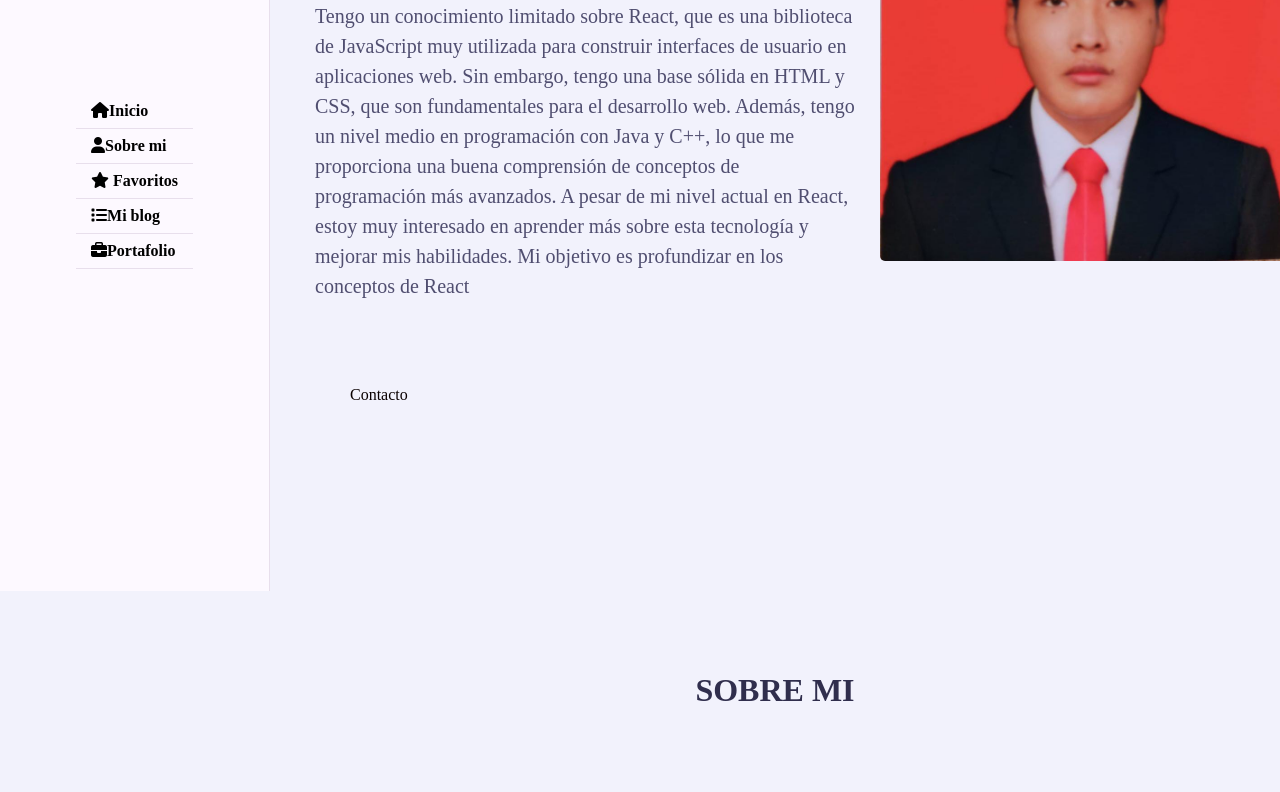
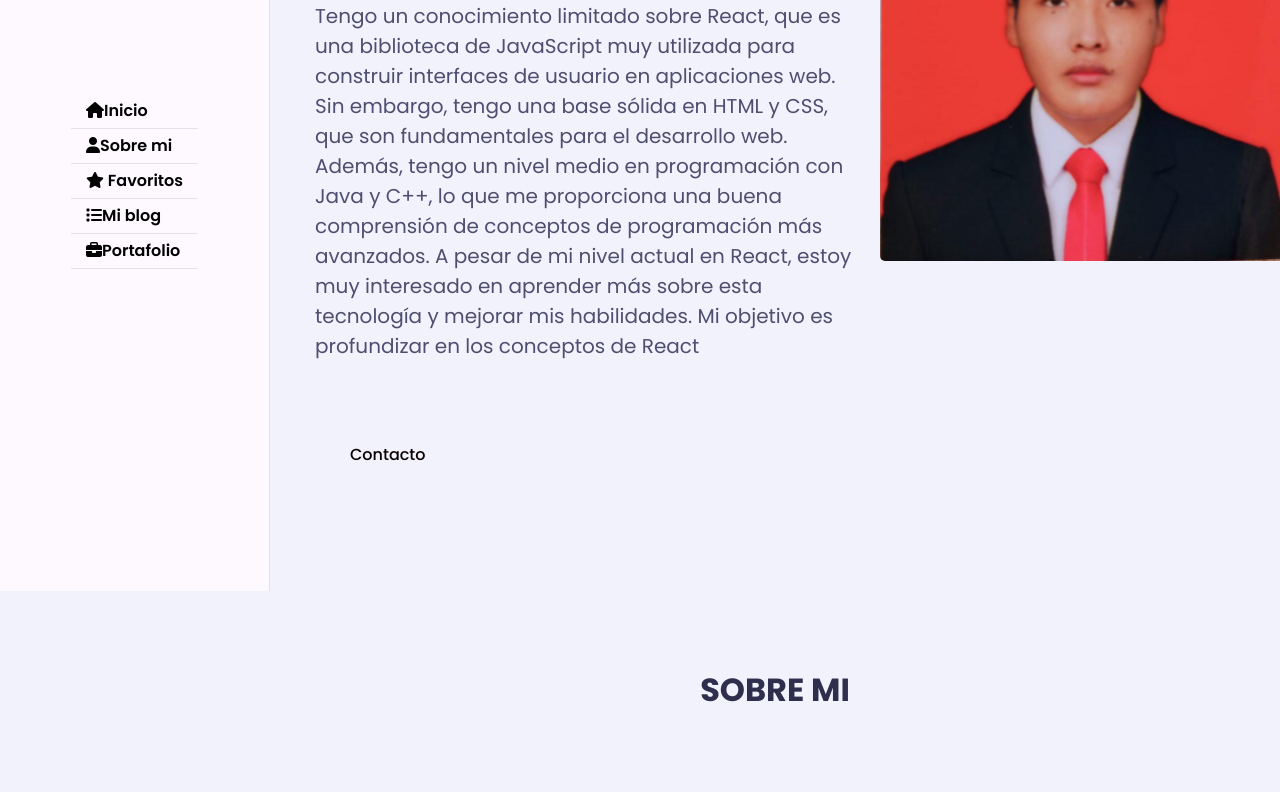
Before and after one commit to rodrigoJuani/MiPaginaWeb, a plain HTML site: page index.html in a window 1280 px wide. Shown: the part 209-1001 px from the top of the page. Drawn offline with nearby package versions, Linux system fonts and the light colour scheme.

Commit message:
mejora10

```diff
--- a/css/style.css
+++ b/css/style.css
@@ -8,15 +8,27 @@
     --text-black-700:#504e70;
 
 }
+html, body {
+    height: 100%; /* Asegura que el body ocupe toda la altura de la ventana */
+}
+
 body {
     margin: 0;
     padding: 0;
     line-height: 1.5;
     font-size: 16px;
-    font-family: 'Poppins'- sans-serif; /* Añadido coma antes de 'sans-serif' */
-    height: 100vh; /* Asegura que el body ocupe toda la altura de la ventana */
-    background-color: var(--bg-black-900); /* Color de fondo en modo oscuro */
+    font-family: 'Poppins', sans-serif;
+    background-color: var(--bg-black-900); /* Establece el color de fondo */
 }
+
+* {
+    margin: 0;
+    padding: 0;
+    outline: none;
+    text-decoration: none;
+    box-sizing: border-box;
+}
+
 
 body.dark {
     --bg-black-900: #151515;
@@ -30,15 +42,6 @@ body.dark {
 body.dark {
     background-color: var(--bg-black-900);
 }
-
-* {
-    margin: 0;
-    padding: 0;
-    outline: none;
-    text-decoration: none;
-    box-sizing: border-box;
-}
-
 
 ::before,::after{
     box-sizing: border-box;
```
